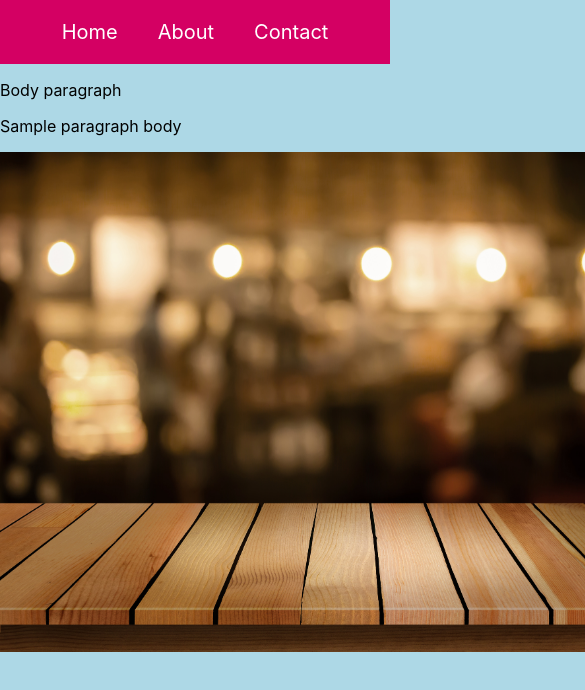
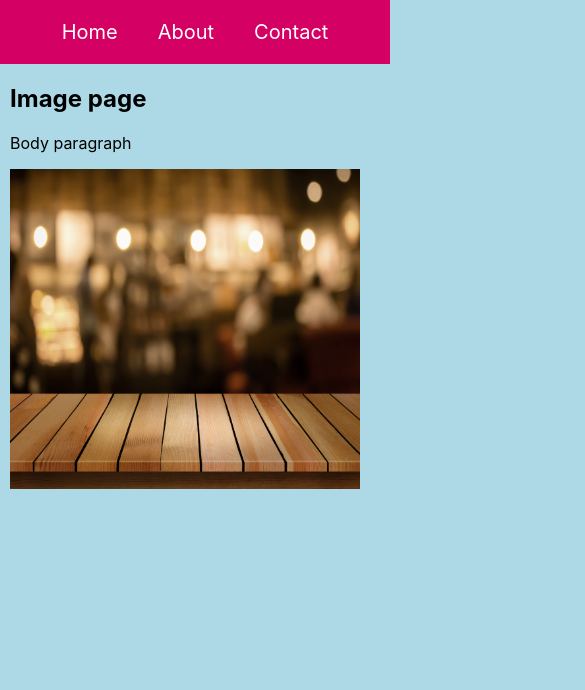
Before and after one commit to hkhual/Shalom_Zomi, a React (Create React App) app: page / in a window 390 px wide. Shown: the top 690 px of the page, 585 px wide, since content can reach past the window. Built offline with nearby package versions, Linux system fonts and the light colour scheme.

Commit message:
updated body image margin

```diff
--- a/src/App.css
+++ b/src/App.css
@@ -35,6 +35,14 @@ body {
       background-color: lightblue;
     }
 
+    img{
+      width: 350px;
+      height: 320px;
+    }
+
+    .body-main{
+      margin-left: 10px;
+    }
 
 
   .header-link {
--- a/src/components/Body.js
+++ b/src/components/Body.js
@@ -4,9 +4,9 @@ import table from '../images/table_background.jpeg';
 class Body extends Component {
   render() {
     return (
-      <div>
+      <div class="body-main">
+        <h2>Image page</h2>
         <p>Body paragraph</p>
-        <p>Sample paragraph body</p>
         <img src={table} alt="table background" width="700px" height="500px" />
       </div>
     );
```
